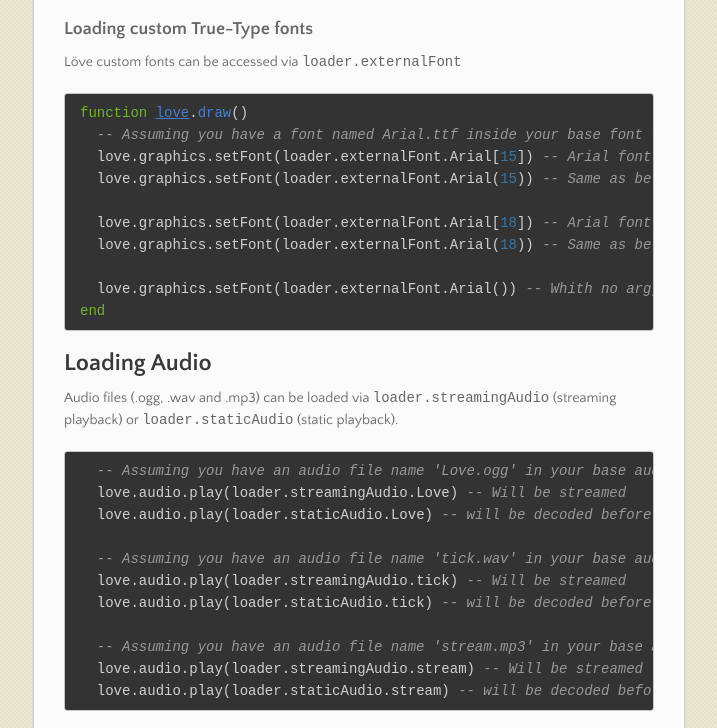
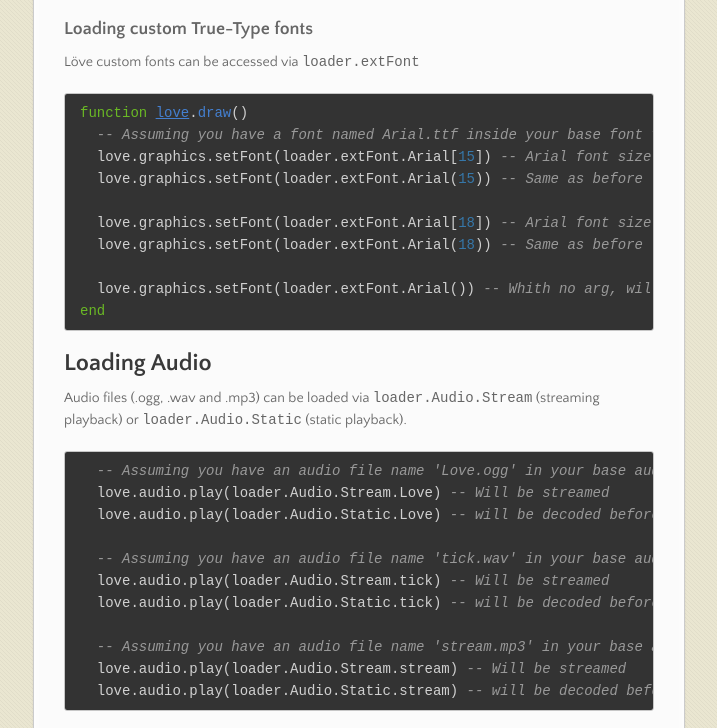
Before and after one commit to Yonaba/love2d-assets-loader, a plain HTML site: page index.html in a window 1280 px wide. Shown: the part 1552-2280 px from the top of the page, without its empty margins (282-999 px from the left). Drawn offline with nearby package versions, Linux system fonts and the light colour scheme.

```diff
--- a/index.html
+++ b/index.html
@@ -102,35 +102,35 @@
 
 <h3>Loading custom True-Type fonts</h3>
 
-<p>Löve custom fonts can be accessed via <tt>loader.externalFont</tt></p>
+<p>Löve custom fonts can be accessed via <tt>loader.extFont</tt></p>
 
 <div class="highlight"><pre><span class="k">function</span> <span class="nc">love</span><span class="p">.</span><span class="nf">draw</span><span class="p">()</span>
   <span class="c1">-- Assuming you have a font named Arial.ttf inside your base font folder.</span>
-  <span class="n">love</span><span class="p">.</span><span class="n">graphics</span><span class="p">.</span><span class="n">setFont</span><span class="p">(</span><span class="n">loader</span><span class="p">.</span><span class="n">externalFont</span><span class="p">.</span><span class="n">Arial</span><span class="p">[</span><span class="mi">15</span><span class="p">])</span> <span class="c1">-- Arial font size 15</span>
-  <span class="n">love</span><span class="p">.</span><span class="n">graphics</span><span class="p">.</span><span class="n">setFont</span><span class="p">(</span><span class="n">loader</span><span class="p">.</span><span class="n">externalFont</span><span class="p">.</span><span class="n">Arial</span><span class="p">(</span><span class="mi">15</span><span class="p">))</span> <span class="c1">-- Same as before</span>
+  <span class="n">love</span><span class="p">.</span><span class="n">graphics</span><span class="p">.</span><span class="n">setFont</span><span class="p">(</span><span class="n">loader</span><span class="p">.</span><span class="n">extFont</span><span class="p">.</span><span class="n">Arial</span><span class="p">[</span><span class="mi">15</span><span class="p">])</span> <span class="c1">-- Arial font size 15</span>
+  <span class="n">love</span><span class="p">.</span><span class="n">graphics</span><span class="p">.</span><span class="n">setFont</span><span class="p">(</span><span class="n">loader</span><span class="p">.</span><span class="n">extFont</span><span class="p">.</span><span class="n">Arial</span><span class="p">(</span><span class="mi">15</span><span class="p">))</span> <span class="c1">-- Same as before</span>
 
-  <span class="n">love</span><span class="p">.</span><span class="n">graphics</span><span class="p">.</span><span class="n">setFont</span><span class="p">(</span><span class="n">loader</span><span class="p">.</span><span class="n">externalFont</span><span class="p">.</span><span class="n">Arial</span><span class="p">[</span><span class="mi">18</span><span class="p">])</span> <span class="c1">-- Arial font size 18</span>
-  <span class="n">love</span><span class="p">.</span><span class="n">graphics</span><span class="p">.</span><span class="n">setFont</span><span class="p">(</span><span class="n">loader</span><span class="p">.</span><span class="n">externalFont</span><span class="p">.</span><span class="n">Arial</span><span class="p">(</span><span class="mi">18</span><span class="p">))</span> <span class="c1">-- Same as before</span>
+  <span class="n">love</span><span class="p">.</span><span class="n">graphics</span><span class="p">.</span><span class="n">setFont</span><span class="p">(</span><span class="n">loader</span><span class="p">.</span><span class="n">extFont</span><span class="p">.</span><span class="n">Arial</span><span class="p">[</span><span class="mi">18</span><span class="p">])</span> <span class="c1">-- Arial font size 18</span>
+  <span class="n">love</span><span class="p">.</span><span class="n">graphics</span><span class="p">.</span><span class="n">setFont</span><span class="p">(</span><span class="n">loader</span><span class="p">.</span><span class="n">extFont</span><span class="p">.</span><span class="n">Arial</span><span class="p">(</span><span class="mi">18</span><span class="p">))</span> <span class="c1">-- Same as before</span>
 
-  <span class="n">love</span><span class="p">.</span><span class="n">graphics</span><span class="p">.</span><span class="n">setFont</span><span class="p">(</span><span class="n">loader</span><span class="p">.</span><span class="n">externalFont</span><span class="p">.</span><span class="n">Arial</span><span class="p">())</span> <span class="c1">-- Whith no arg, will use a customisable default font size</span>
+  <span class="n">love</span><span class="p">.</span><span class="n">graphics</span><span class="p">.</span><span class="n">setFont</span><span class="p">(</span><span class="n">loader</span><span class="p">.</span><span class="n">extFont</span><span class="p">.</span><span class="n">Arial</span><span class="p">())</span> <span class="c1">-- Whith no arg, will use a customisable default font size</span>
 <span class="k">end</span>
 </pre></div>
 
 <h2>Loading Audio</h2>
 
-<p>Audio files (.ogg, .wav and .mp3) can be loaded via <tt>loader.streamingAudio</tt> (streaming playback) or <tt>loader.staticAudio</tt> (static playback).</p>
+<p>Audio files (.ogg, .wav and .mp3) can be loaded via <tt>loader.Audio.Stream</tt> (streaming playback) or <tt>loader.Audio.Static</tt> (static playback).</p>
 
 <div class="highlight"><pre>  <span class="c1">-- Assuming you have an audio file name 'Love.ogg' in your base audio folder</span>
-  <span class="n">love</span><span class="p">.</span><span class="n">audio</span><span class="p">.</span><span class="n">play</span><span class="p">(</span><span class="n">loader</span><span class="p">.</span><span class="n">streamingAudio</span><span class="p">.</span><span class="n">Love</span><span class="p">)</span> <span class="c1">-- Will be streamed</span>
-  <span class="n">love</span><span class="p">.</span><span class="n">audio</span><span class="p">.</span><span class="n">play</span><span class="p">(</span><span class="n">loader</span><span class="p">.</span><span class="n">staticAudio</span><span class="p">.</span><span class="n">Love</span><span class="p">)</span> <span class="c1">-- will be decoded before playback</span>
+  <span class="n">love</span><span class="p">.</span><span class="n">audio</span><span class="p">.</span><span class="n">play</span><span class="p">(</span><span class="n">loader</span><span class="p">.</span><span class="n">Audio</span><span class="p">.</span><span class="n">Stream</span><span class="p">.</span><span class="n">Love</span><span class="p">)</span> <span class="c1">-- Will be streamed</span>
+  <span class="n">love</span><span class="p">.</span><span class="n">audio</span><span class="p">.</span><span class="n">play</span><span class="p">(</span><span class="n">loader</span><span class="p">.</span><span class="n">Audio</span><span class="p">.</span><span class="n">Static</span><span class="p">.</span><span class="n">Love</span><span class="p">)</span> <span class="c1">-- will be decoded before playback</span>
 
   <span class="c1">-- Assuming you have an audio file name 'tick.wav' in your base audio folder</span>
-  <span class="n">love</span><span class="p">.</span><span class="n">audio</span><span class="p">.</span><span class="n">play</span><span class="p">(</span><span class="n">loader</span><span class="p">.</span><span class="n">streamingAudio</span><span class="p">.</span><span class="n">tick</span><span class="p">)</span> <span class="c1">-- Will be streamed</span>
-  <span class="n">love</span><span class="p">.</span><span class="n">audio</span><span class="p">.</span><span class="n">play</span><span class="p">(</span><span class="n">loader</span><span class="p">.</span><span class="n">staticAudio</span><span class="p">.</span><span class="n">tick</span><span class="p">)</span> <span class="c1">-- will be decoded before playback</span>
+  <span class="n">love</span><span class="p">.</span><span class="n">audio</span><span class="p">.</span><span class="n">play</span><span class="p">(</span><span class="n">loader</span><span class="p">.</span><span class="n">Audio</span><span class="p">.</span><span class="n">Stream</span><span class="p">.</span><span class="n">tick</span><span class="p">)</span> <span class="c1">-- Will be streamed</span>
+  <span class="n">love</span><span class="p">.</span><span class="n">audio</span><span class="p">.</span><span class="n">play</span><span class="p">(</span><span class="n">loader</span><span class="p">.</span><span class="n">Audio</span><span class="p">.</span><span class="n">Static</span><span class="p">.</span><span class="n">tick</span><span class="p">)</span> <span class="c1">-- will be decoded before playback</span>
 
   <span class="c1">-- Assuming you have an audio file name 'stream.mp3' in your base audio folder</span>
-  <span class="n">love</span><span class="p">.</span><span class="n">audio</span><span class="p">.</span><span class="n">play</span><span class="p">(</span><span class="n">loader</span><span class="p">.</span><span class="n">streamingAudio</span><span class="p">.</span><span class="n">stream</span><span class="p">)</span> <span class="c1">-- Will be streamed</span>
-  <span class="n">love</span><span class="p">.</span><span class="n">audio</span><span class="p">.</span><span class="n">play</span><span class="p">(</span><span class="n">loader</span><span class="p">.</span><span class="n">staticAudio</span><span class="p">.</span><span class="n">stream</span><span class="p">)</span> <span class="c1">-- will be decoded before playback</span>
+  <span class="n">love</span><span class="p">.</span><span class="n">audio</span><span class="p">.</span><span class="n">play</span><span class="p">(</span><span class="n">loader</span><span class="p">.</span><span class="n">Audio</span><span class="p">.</span><span class="n">Stream</span><span class="p">.</span><span class="n">stream</span><span class="p">)</span> <span class="c1">-- Will be streamed</span>
+  <span class="n">love</span><span class="p">.</span><span class="n">audio</span><span class="p">.</span><span class="n">play</span><span class="p">(</span><span class="n">loader</span><span class="p">.</span><span class="n">Audio</span><span class="p">.</span><span class="n">Static</span><span class="p">.</span><span class="n">stream</span><span class="p">)</span> <span class="c1">-- will be decoded before playback</span>
 </pre></div>
 
 <h2>Loading Images</h2>
@@ -198,14 +198,32 @@
 <li>
 <tt>loader.Font</tt>: access to Löve default font</li>
 <li>
-<tt>loader.externalFont</tt>: access to custom true type fonts</li>
+<tt>loader.extFont</tt>: access to custom true type fonts</li>
 <li>
-<tt>loader.streamingAudio</tt>: loads audio files for streaming playback.</li>
+<tt>loader.Audio.Stream</tt>: loads audio files for streaming playback.</li>
 <li>
-<tt>loader.staticAudio</tt>: loads audio files for static playback.</li>
+<tt>loader.Audio.Static</tt>: loads audio files for static playback.</li>
 <li>
 <tt>loader.Image</tt>: loads images</li>
-</ul><h2>License</h2>
+</ul><h2>Final Notes</h2>
+
+<p><strong>love2d-assets-loader</strong> checks for <tt>love</tt> namespace before running, to prevent this lib being used
+without <a href="https://love2d.org">Love2D</a>.
+Also, parts of <strong>love2d-assets-loader</strong> are relevant to <a href="https://love2d.org">Love2D</a>'s modules.</p>
+
+<ul>
+<li>
+<tt>loader.Audio</tt> requires <tt>love.audio</tt> and <tt>love.sound</tt>
+</li>
+<li>
+<tt>loader.Image</tt> requires <tt>love.image</tt> and <tt>love.graphics</tt>
+</li>
+<li>
+<tt>loader.Font</tt> and <tt>loader.extFont</tt> both require <tt>love.graphics</tt>
+</li>
+</ul><p>Be sure to have these modules activated through your <a href="https://love2d.org/wiki/Config_Files">configuration file</a>.</p>
+
+<h2>License</h2>
 
 <p>This work is released under the terms of <a href="http://www.opensource.org/licenses/mit-license.php">MIT-LICENSE</a><br>
 Copyright (c) 2012 Roland Yonaba</p>
```
Also changed, not shown: params.json (+1 -1 lines).
